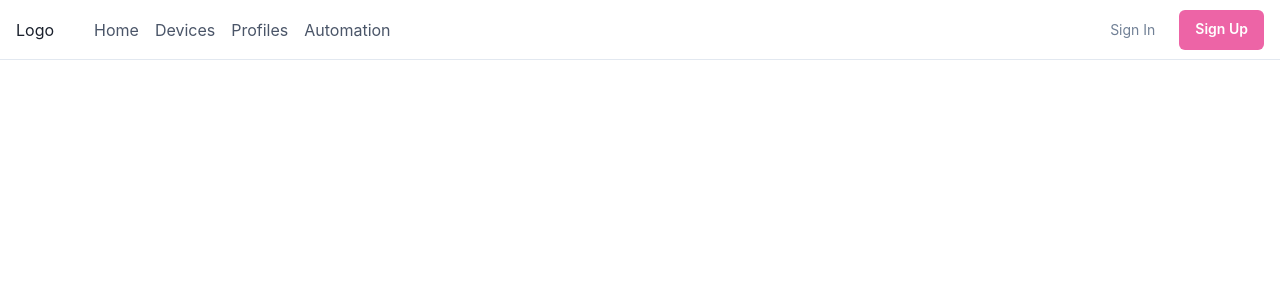
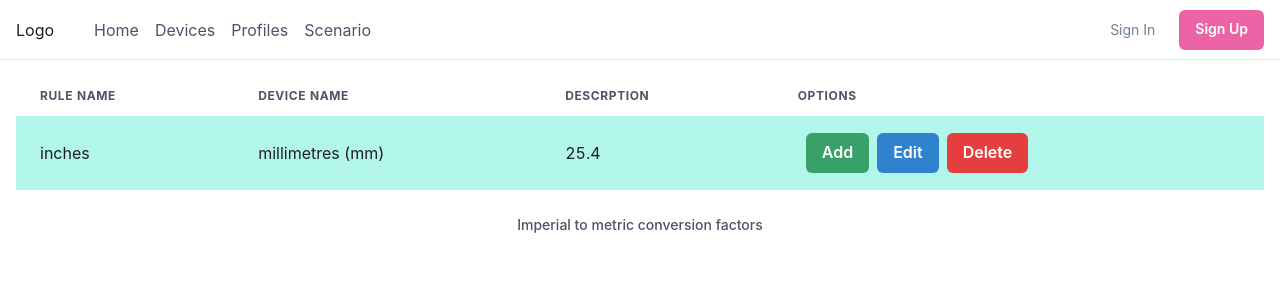
Before and after one commit to tryhardlaijun/ICT2106_P2_Project, a React (Create React App) app in the folder SmartHomeManager/SmartHomeManager.View/: page /Scenario in a window 1280 px wide. Shown: the top 300 px of the page. Built offline with nearby package versions, Linux system fonts and the light colour scheme.

Commit message:
Feat Added Scenario

```diff
--- a/SmartHomeManager/SmartHomeManager.View/src/App.js
+++ b/SmartHomeManager/SmartHomeManager.View/src/App.js
@@ -5,6 +5,7 @@
 import Home from "./pages/Home";
 import Devices from "./pages/Devices";
 import Profiles from "./pages/Profiles";
+import Scenario from "./pages/Scenario";
 
 export function App() {
   return (
@@ -14,7 +15,10 @@
         <Routes>
           <Route path="/" element={<Home />} />
           <Route path="/devices" element={<Devices />} />
-          <Route path="/profiles" element={<Profiles />} />
+                  <Route path="/profiles" element={<Profiles />} />
+                  <Route path="/Scenario" element={<Scenario />} />
+                  <Route path="/profiles" element={<Profiles />} />
+
         </Routes>
       </Router>
     </>
--- a/SmartHomeManager/SmartHomeManager.View/src/components/NavBar.js
+++ b/SmartHomeManager/SmartHomeManager.View/src/components/NavBar.js
@@ -178,7 +178,7 @@
     href: "/profiles",
     },
     {
-        label: "Automation",
-        href: "Automation/Devices",
+        label: "Scenario",
+        href: "Scenario",
     },
 ];
--- a/SmartHomeManager/SmartHomeManager.View/src/pages/Devices.js
+++ b/SmartHomeManager/SmartHomeManager.View/src/pages/Devices.js
@@ -1,5 +1,5 @@
 import React from "react";
 
 export default function Devices() {
-  return <div>Devices</div>;
+    return <div>Devices</div>;
 }
```
Also changed, not shown: SmartHomeManager/SmartHomeManager.View/src/components/Automation/dummyData.txt.
